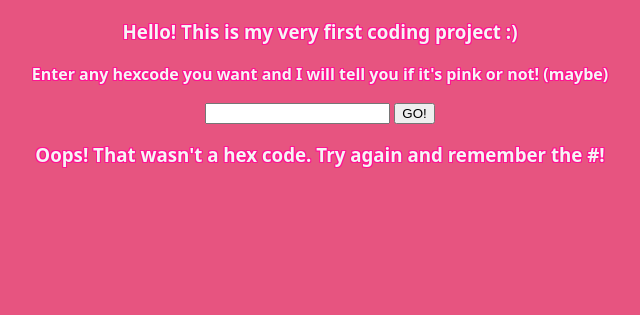
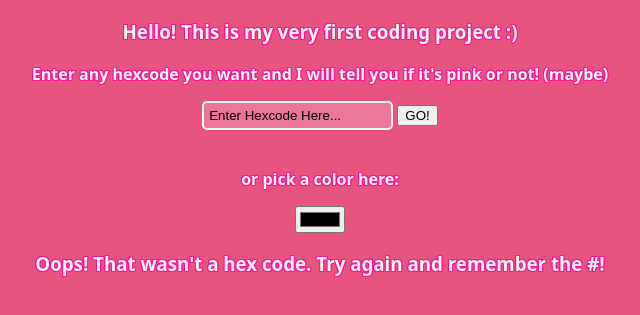
Before and after one commit to mxsprings/isitpink, a website: page index.html in a window 1280 px wide. Both pictures are taken after a click on the button "GO!". Shown: the part 67-382 px from the top of the page, without its empty margins (320-960 px from the left). Drawn offline with Linux system fonts and the light colour scheme.

Commit message:
added color picker

```diff
--- a/index.html
+++ b/index.html
@@ -29,6 +29,19 @@
         p{
             font-weight: 700;
         }
+
+        input[type="text"]{
+            background: rgba(255, 255, 255, 0.2);
+            border: 2px solid whitesmoke;
+            padding: 5px;
+            border-radius: 5px;
+            color: black;
+
+        }
+        ::placeholder {
+             color: black;
+        }
+
     </style>
 </head>
 <body>
@@ -37,9 +50,13 @@
         <h3>Hello! This is my very first coding project :)</h3>
         <p>Enter any hexcode you want and I will tell you if it's pink or not! (maybe)</p>
 
-        <input type="text" id="hex_input" />
+        <input type="text" id="hex_input" placeholder="Enter Hexcode Here..." />
+        <button id="go_btn">GO!</button>
+        <br/>
+        <br/>
+        <p>or pick a color here:</p>
+        <input type="color" id="color_pick"/>
 
-        <button id="go_btn">GO!</button>
         <h3 id="result"></h3>
     </main>
 
@@ -66,10 +83,9 @@
             return answer
         }
 
-        function activate() {
-            console.log('hoho its me the evil button')
+        function activate(hexOverride) {
 
-            const hexIn = inputField.value
+            const hexIn = hexOverride || inputField.value
 
             try {
                 resultTxt.innerHTML = ('is ' + hexIn + ' pink?<br/>' + isItPink(hexIn))
@@ -86,6 +102,7 @@
         const inputField = document.querySelector('#hex_input')
         const button = document.querySelector('#go_btn')
         const resultTxt = document.querySelector('#result')
+        const colorPick = document.querySelector('#color_pick')
 
         inputField.addEventListener('keyup', (event)=> {
             event.preventDefault()
@@ -96,6 +113,8 @@
 
         button.addEventListener('click', activate)
 
+        colorPick.addEventListener('input', (event) => activate(event.target.value))
+
     </script>
 </body>
 </html>
```
